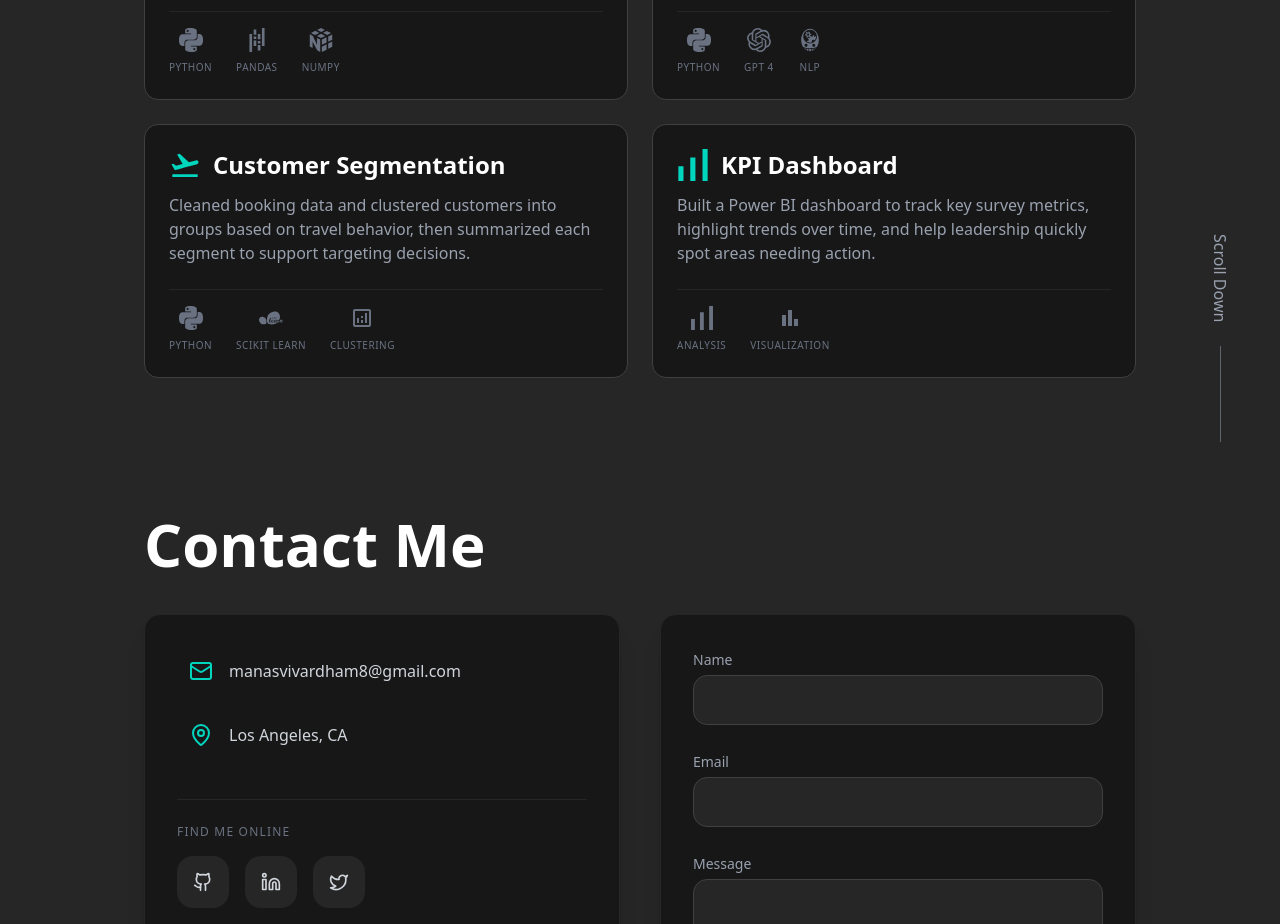
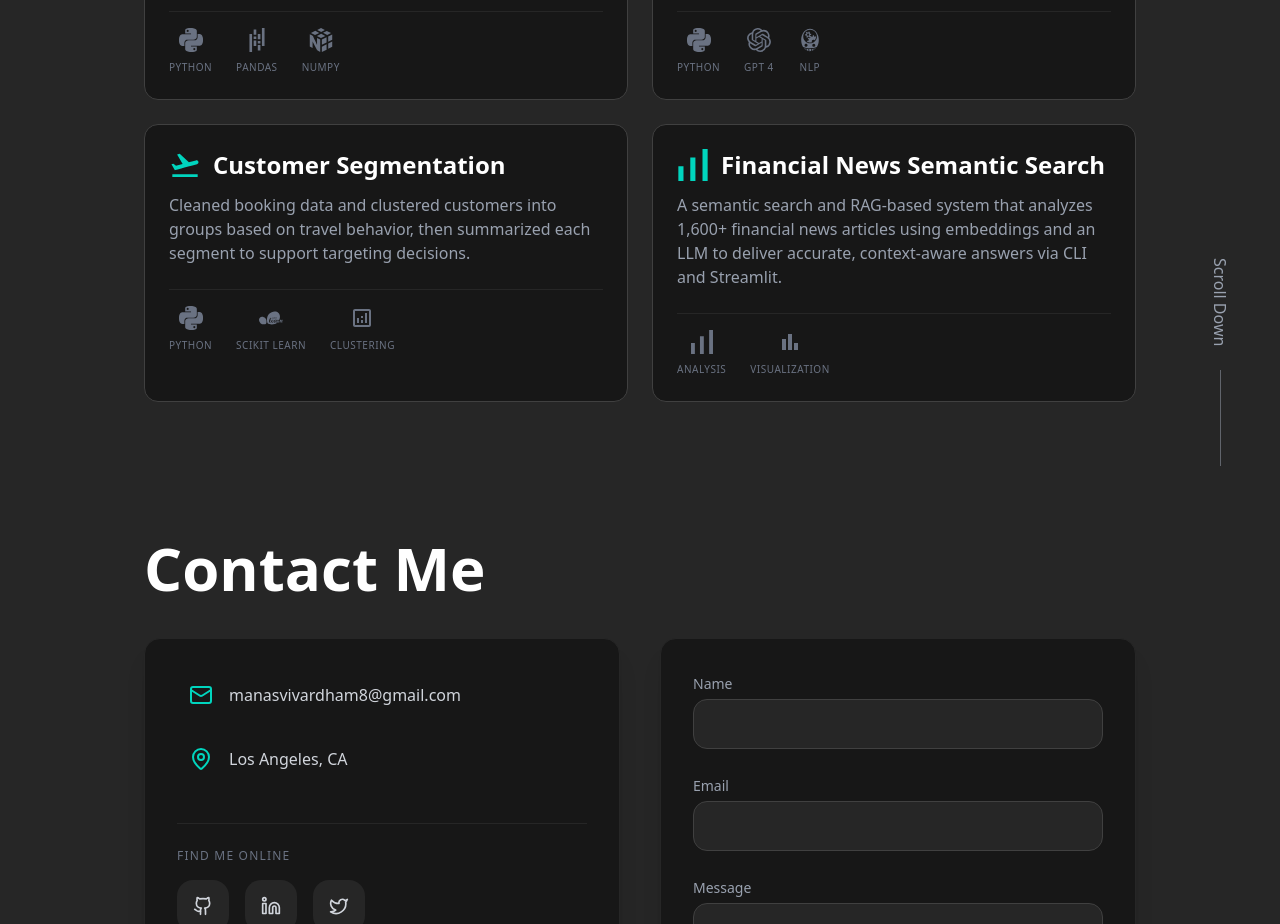
Before and after one commit to mvardham-jpg/personal-porfolio, a Next.js app: page / in a window 1280 px wide. Shown: the part 2760-3684 px from the top of the page. Built offline with nearby package versions, Linux system fonts and the light colour scheme; no server answers.

Commit message:
added financial rag

```diff
--- a/components/ui/projects.jsx
+++ b/components/ui/projects.jsx
@@ -81,21 +81,23 @@ const Projects = () => {
   </div>
 </a>
 
-        {/* Institutional Dashboard */}
-        <div className="group bg-neutral-900 flex flex-col border border-neutral-700 rounded-xl hover:border-teal-400 transition-colors p-6">
+        {/* Financial RAG */}
+        <a className = "relative group bg-neutral-900 flex flex-col border border-neutral-700 rounded-xl hover:border-teal-400 transition-colors p-6" href = 'https://github.com/mvardham-jpg/NLP-Financial-News-Semantic-Search' target="_blank">
+          <div className="absolute top-6 right-6 opacity-0 group-hover:opacity-100 transition-opacity duration-300">
+            <ExternalLink className="w-5 h-5 text-teal-400" />
+          </div>
           <h2 className="text-2xl font-bold text-white flex items-center gap-3 mb-3">
             <SiSimpleanalytics className="w-8 h-8 text-teal-400" />
-            KPI Dashboard
+            Financial News Semantic Search
           </h2>
           <p className="text-gray-400 mb-6">
-            Built a Power BI dashboard to track key survey metrics, highlight trends over time, and help leadership quickly spot areas needing action.
+            A semantic search and RAG-based system that analyzes 1,600+ financial news articles using embeddings and an LLM to deliver accurate, context-aware answers via CLI and Streamlit.
           </p>
-
           <div className="flex gap-6 border-t border-neutral-800 pt-4">
             <Icon label="Analysis"><SiSimpleanalytics /></Icon>
             <Icon label="Visualization"><MdBarChart /></Icon>
           </div>
-        </div>
+        </a>
 
       </div>
     </div>
```
